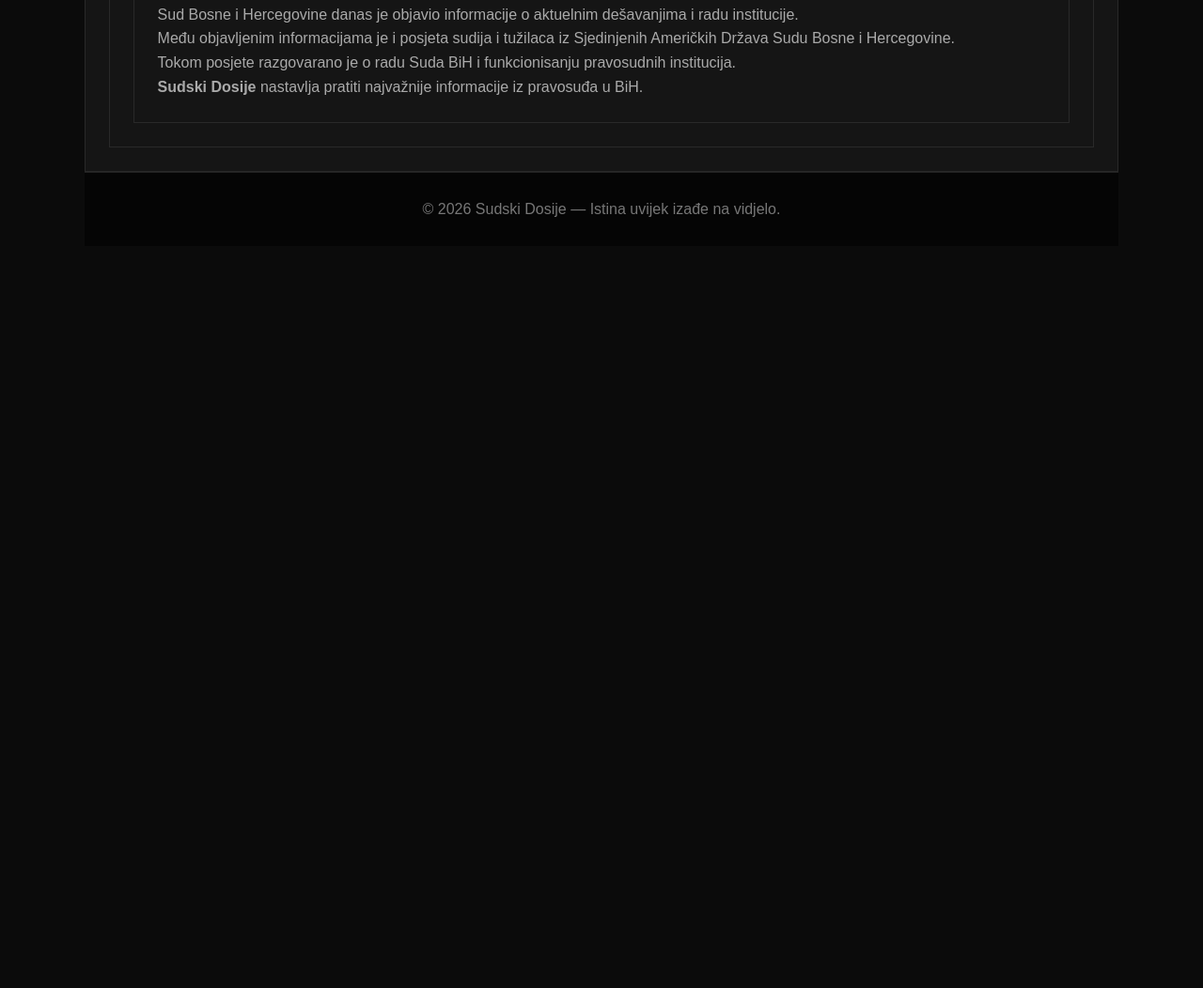
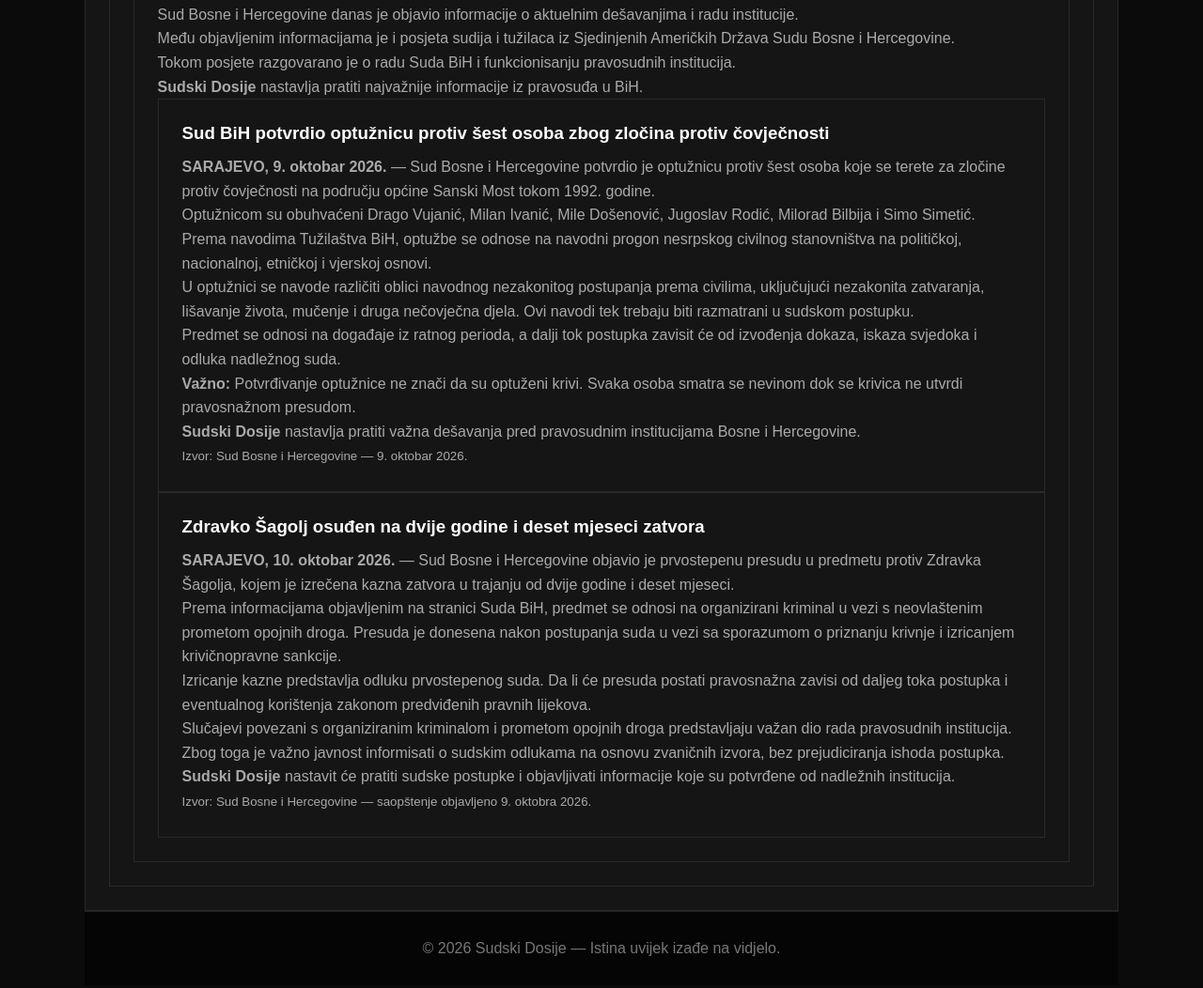
Before and after one commit to SudskiDosije/SudskiDosije.github.io, a plain HTML site: page index.html in a window 1280 px wide. Shown: the part 1419-2471 px from the top of the page at 94% size. Before the commit the page ends 1731 px from the top, so only its background shows below. Drawn offline with Linux system fonts and the light colour scheme.

Commit message:
Add court case summaries to index.html
Added two new cards with court case summaries and details.

```diff
--- a/index.html
+++ b/index.html
@@ -279,7 +279,44 @@
         <strong>Sudski Dosije</strong> nastavlja pratiti najvažnije
         informacije iz pravosuđa u BiH.
     </p>
+<div class="card" style="grid-column: 1 / -1; width: 100%;">
 
+    <h3>Sud BiH potvrdio optužnicu protiv šest osoba zbog zločina protiv čovječnosti</h3>
+
+    <p><strong>SARAJEVO, 9. oktobar 2026.</strong> — Sud Bosne i Hercegovine potvrdio je optužnicu protiv šest osoba koje se terete za zločine protiv čovječnosti na području općine Sanski Most tokom 1992. godine.</p>
+
+    <p>Optužnicom su obuhvaćeni Drago Vujanić, Milan Ivanić, Mile Došenović, Jugoslav Rodić, Milorad Bilbija i Simo Simetić. Prema navodima Tužilaštva BiH, optužbe se odnose na navodni progon nesrpskog civilnog stanovništva na političkoj, nacionalnoj, etničkoj i vjerskoj osnovi.</p>
+
+    <p>U optužnici se navode različiti oblici navodnog nezakonitog postupanja prema civilima, uključujući nezakonita zatvaranja, lišavanje života, mučenje i druga nečovječna djela. Ovi navodi tek trebaju biti razmatrani u sudskom postupku.</p>
+
+    <p>Predmet se odnosi na događaje iz ratnog perioda, a dalji tok postupka zavisit će od izvođenja dokaza, iskaza svjedoka i odluka nadležnog suda.</p>
+
+    <p><strong>Važno:</strong> Potvrđivanje optužnice ne znači da su optuženi krivi. Svaka osoba smatra se nevinom dok se krivica ne utvrdi pravosnažnom presudom.</p>
+
+    <p><strong>Sudski Dosije</strong> nastavlja pratiti važna dešavanja pred pravosudnim institucijama Bosne i Hercegovine.</p>
+
+    <p><small>Izvor: Sud Bosne i Hercegovine — 9. oktobar 2026.</small></p>
+
+</div>
+
+
+<div class="card" style="grid-column: 1 / -1; width: 100%;">
+
+    <h3>Zdravko Šagolj osuđen na dvije godine i deset mjeseci zatvora</h3>
+
+    <p><strong>SARAJEVO, 10. oktobar 2026.</strong> — Sud Bosne i Hercegovine objavio je prvostepenu presudu u predmetu protiv Zdravka Šagolja, kojem je izrečena kazna zatvora u trajanju od dvije godine i deset mjeseci.</p>
+
+    <p>Prema informacijama objavljenim na stranici Suda BiH, predmet se odnosi na organizirani kriminal u vezi s neovlaštenim prometom opojnih droga. Presuda je donesena nakon postupanja suda u vezi sa sporazumom o priznanju krivnje i izricanjem krivičnopravne sankcije.</p>
+
+    <p>Izricanje kazne predstavlja odluku prvostepenog suda. Da li će presuda postati pravosnažna zavisi od daljeg toka postupka i eventualnog korištenja zakonom predviđenih pravnih lijekova.</p>
+
+    <p>Slučajevi povezani s organiziranim kriminalom i prometom opojnih droga predstavljaju važan dio rada pravosudnih institucija. Zbog toga je važno javnost informisati o sudskim odlukama na osnovu zvaničnih izvora, bez prejudiciranja ishoda postupka.</p>
+
+    <p><strong>Sudski Dosije</strong> nastavit će pratiti sudske postupke i objavljivati informacije koje su potvrđene od nadležnih institucija.</p>
+
+    <p><small>Izvor: Sud Bosne i Hercegovine — saopštenje objavljeno 9. oktobra 2026.</small></p>
+
+</div>
 </div>
 </div>
 </div>
```
